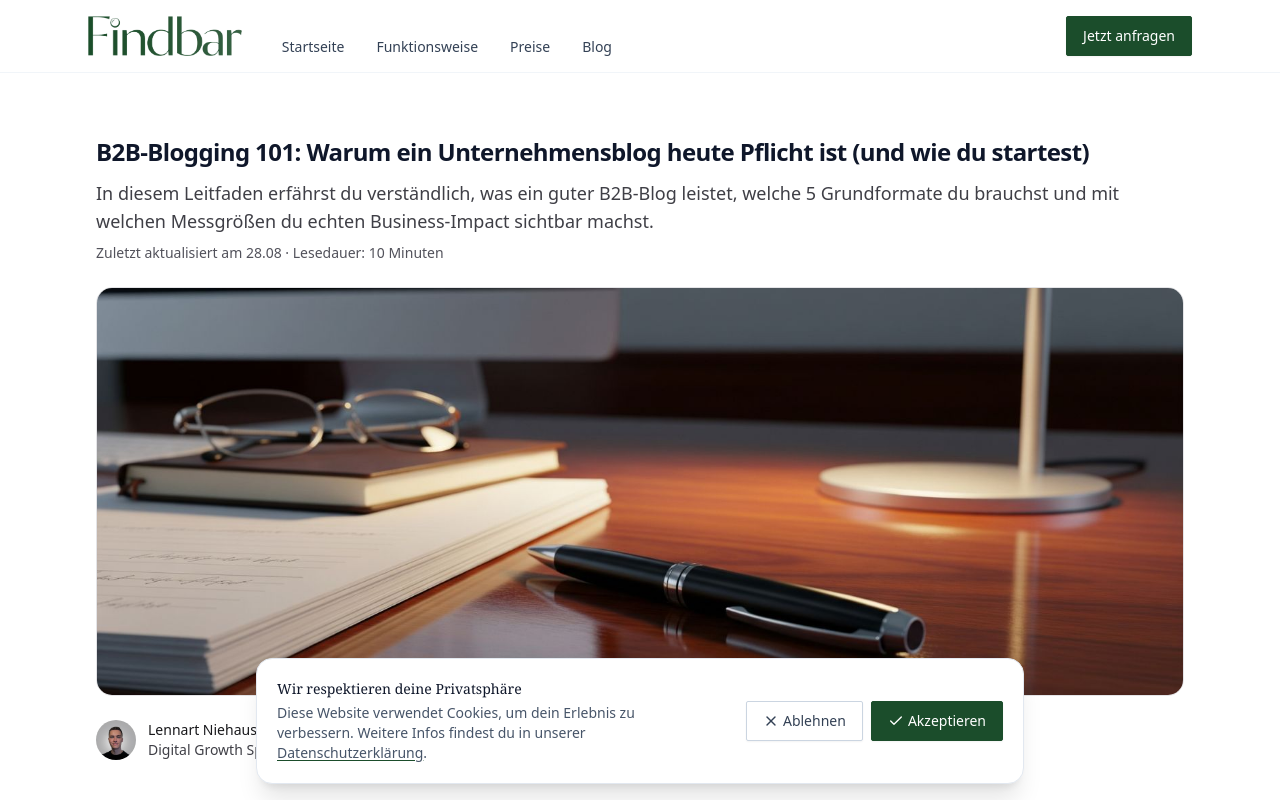
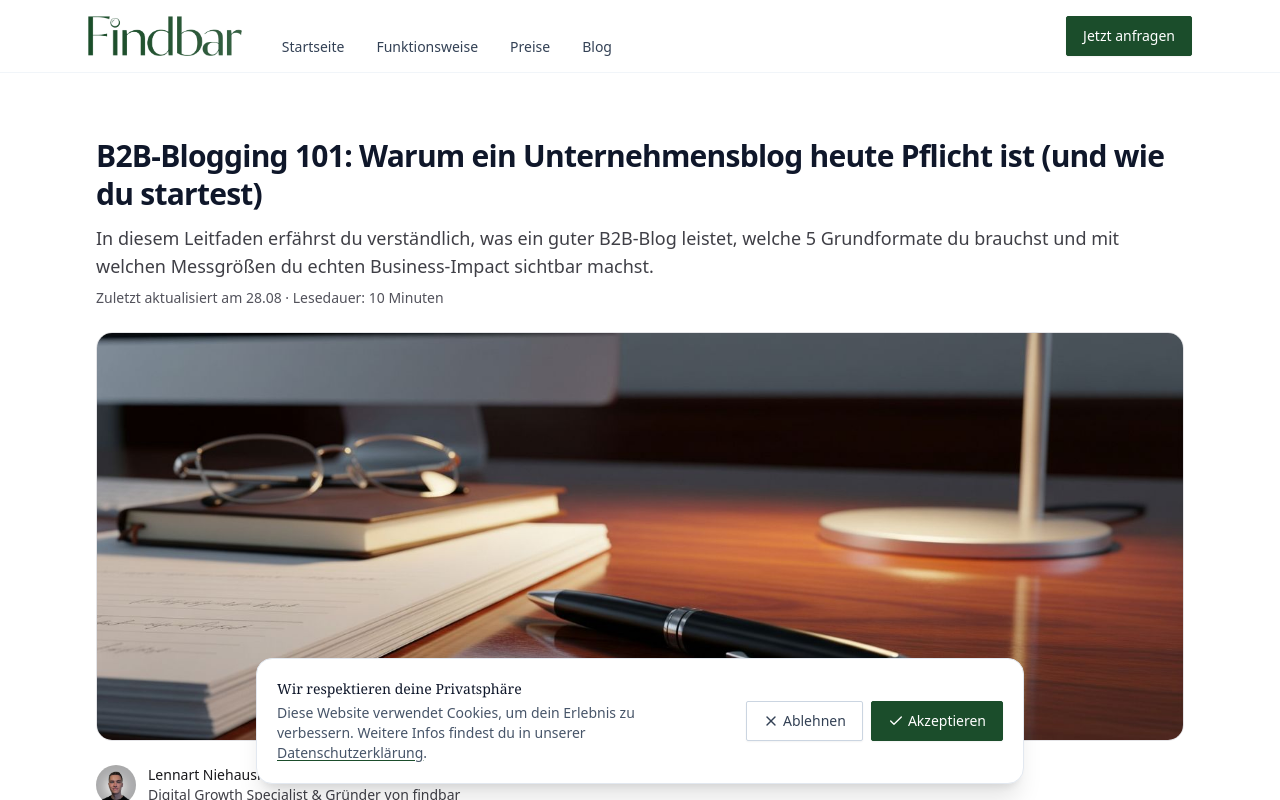
Before and after one commit to lennartnm/findbar_website, a Next.js app: page /blog/b2b-content-sales-pipeline in a window 1280 px wide. Shown: the top 800 px of the page. Built offline with nearby package versions, Linux system fonts and the light colour scheme.

Commit message:
Update page.tsx

```diff
--- a/src/app/blog/b2b-content-sales-pipeline/page.tsx
+++ b/src/app/blog/b2b-content-sales-pipeline/page.tsx
@@ -62,7 +62,7 @@ export default function Page() {
     >
       {/* Header */}
       <header className="mb-10">
-        <h1 className="text-2xl font-semibold leading-tight tracking-tight">
+        <h1 className="text-3xl font-semibold leading-tight tracking-tight">
           B2B-Blogging 101: Warum ein Unternehmensblog heute Pflicht ist (und
           wie du startest)
         </h1>
```
